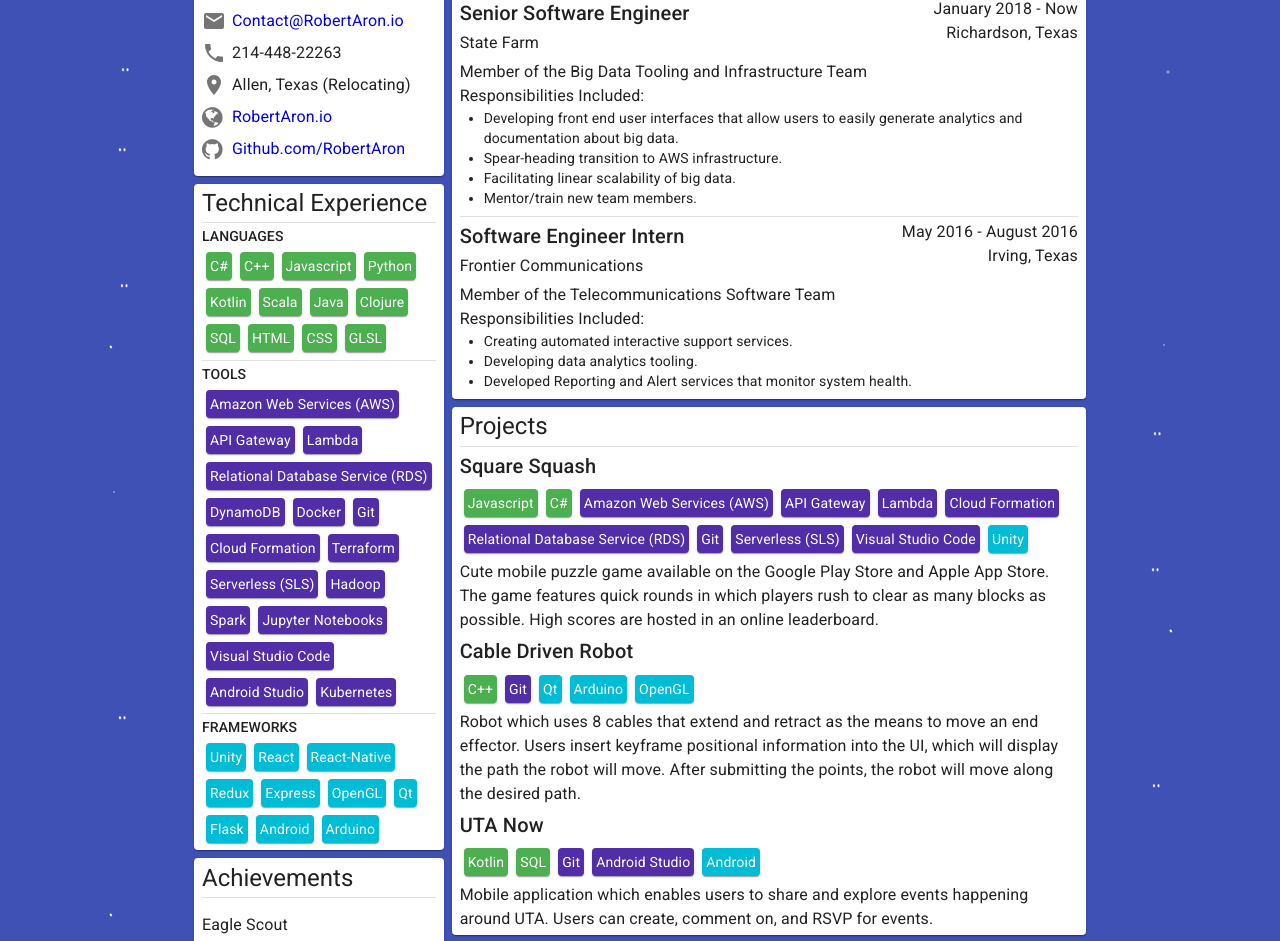
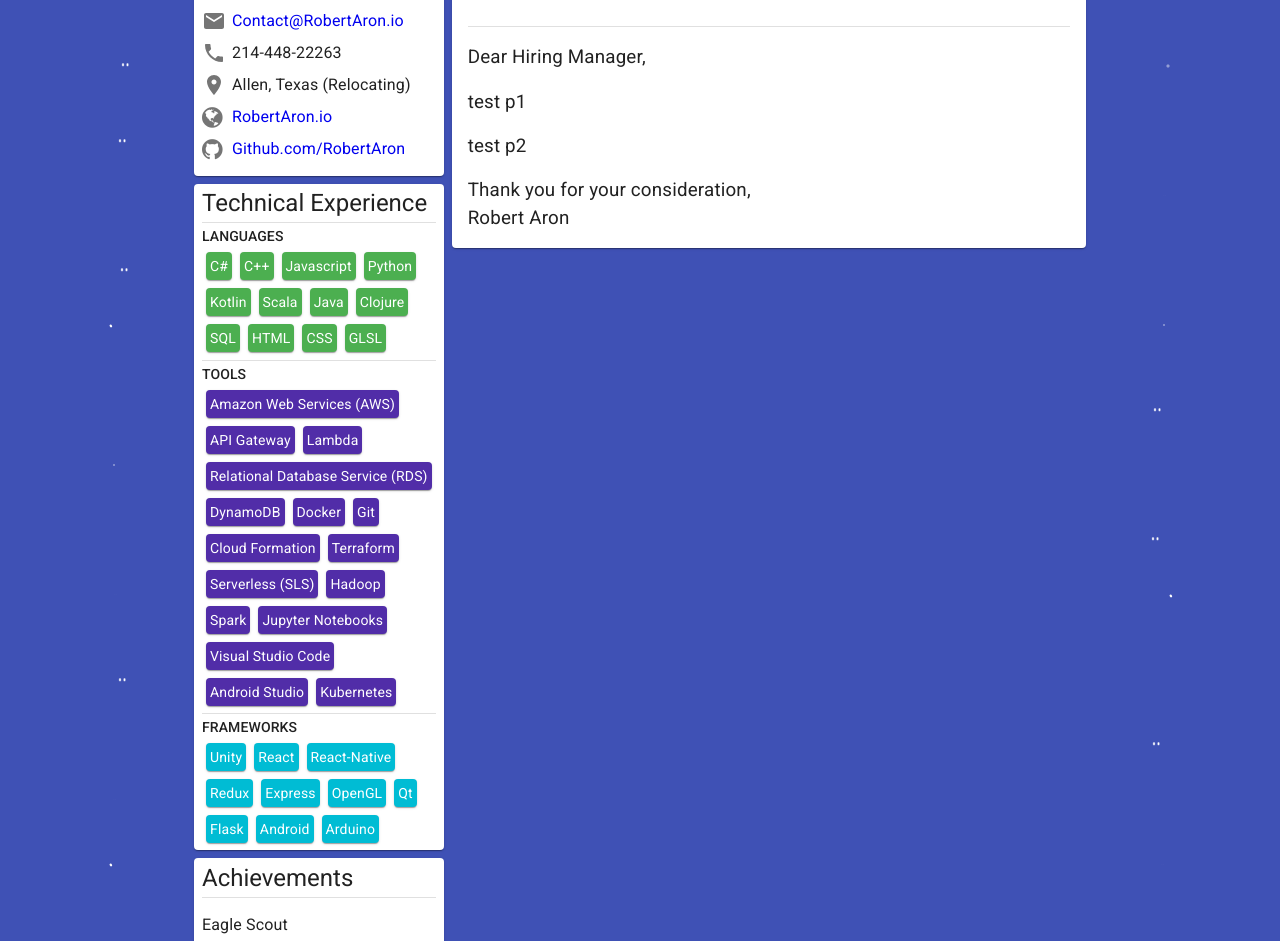
Before and after one commit to RobertAron/robertaron.github.io, a React (Create React App) app: page / in a window 1280 px wide. Shown: the part 138-1079 px from the top of the page. Built offline with nearby package versions, Linux system fonts and the light colour scheme.

Commit message:
nexon stuff

```diff
--- a/src/App.js
+++ b/src/App.js
@@ -49,10 +49,10 @@
             <Achievements/>
           </div>
           <div className={classes.notSidebar}>
-            {/* <CoverLetter/> */}
-            <Experience/>
+            <CoverLetter/>
+            {/* <Experience/>
             <Projects/>
-            <Education/>
+            <Education/> */}
           </div>
           <Sparkles/>
         </div>
--- /dev/null
+++ b/src/Themes/Nexon/Nexon.js
@@ -0,0 +1,3 @@
+import makeBasicTheme from '../makeBasicTheme'
+const mainColor = "#009fdb"
+export default makeBasicTheme(mainColor)
--- a/src/Themes/index.js
+++ b/src/Themes/index.js
@@ -13,6 +13,8 @@
 import iZotopeStyle from './iZotope/iZotope'
 import facebookLogo from './Facebook/Facebook-Logo.png'
 import facebookStyle from './Facebook/Facebook'
+import NexonLogo from './Nexon/Nexon-Logo.jpg'
+import Nexon from './Nexon/Nexon'
 
 const printTheme = {
   typography: {
@@ -50,5 +52,6 @@
   'riot-games': makeTheme(riotStyle,riotImage),
   apple: makeTheme(appleStyle,appleLogo),
   izotope: makeTheme(iZotopeStyle,iZotopeLogo),
-  facebook: makeTheme(facebookStyle,facebookLogo)
+  facebook: makeTheme(facebookStyle,facebookLogo),
+  nexon: makeTheme(Nexon,NexonLogo)
 }
```
Also changed, not shown: src/Themes/Nexon/Nexon-Logo.jpg (added).
